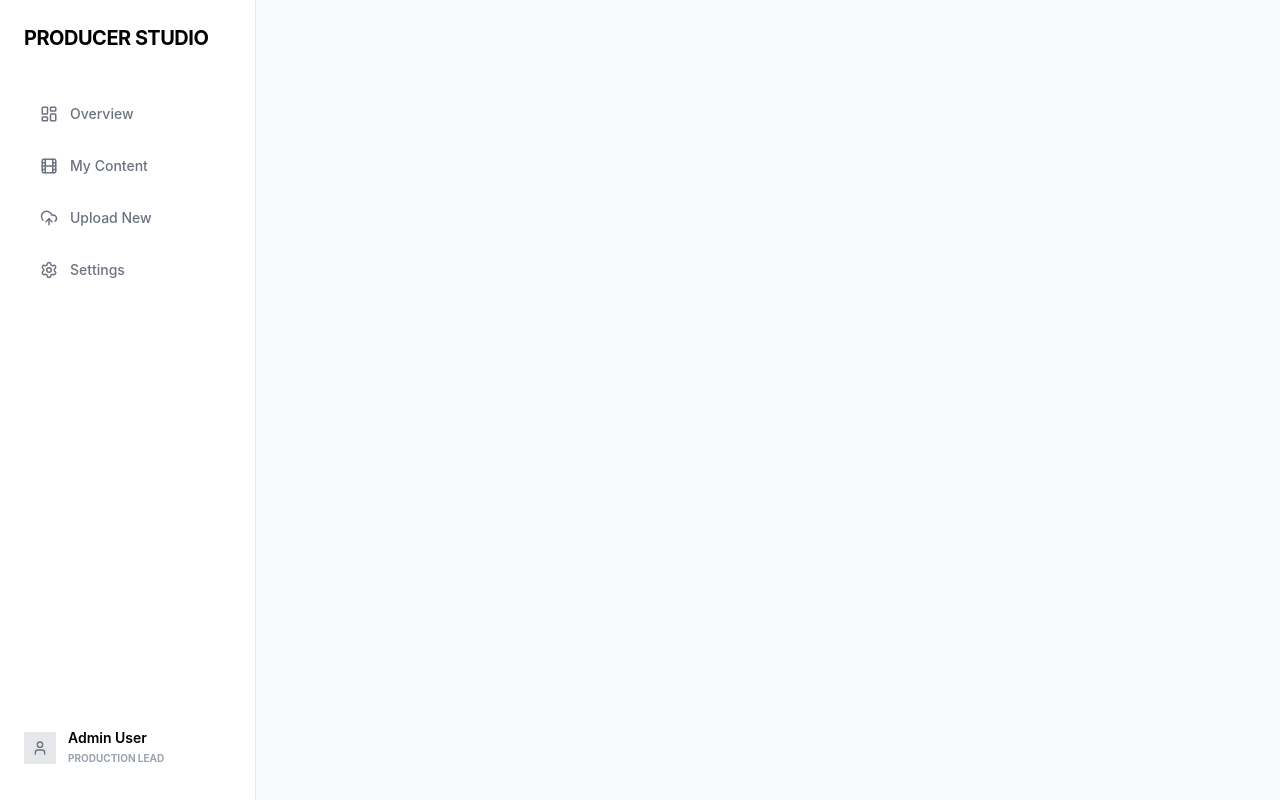
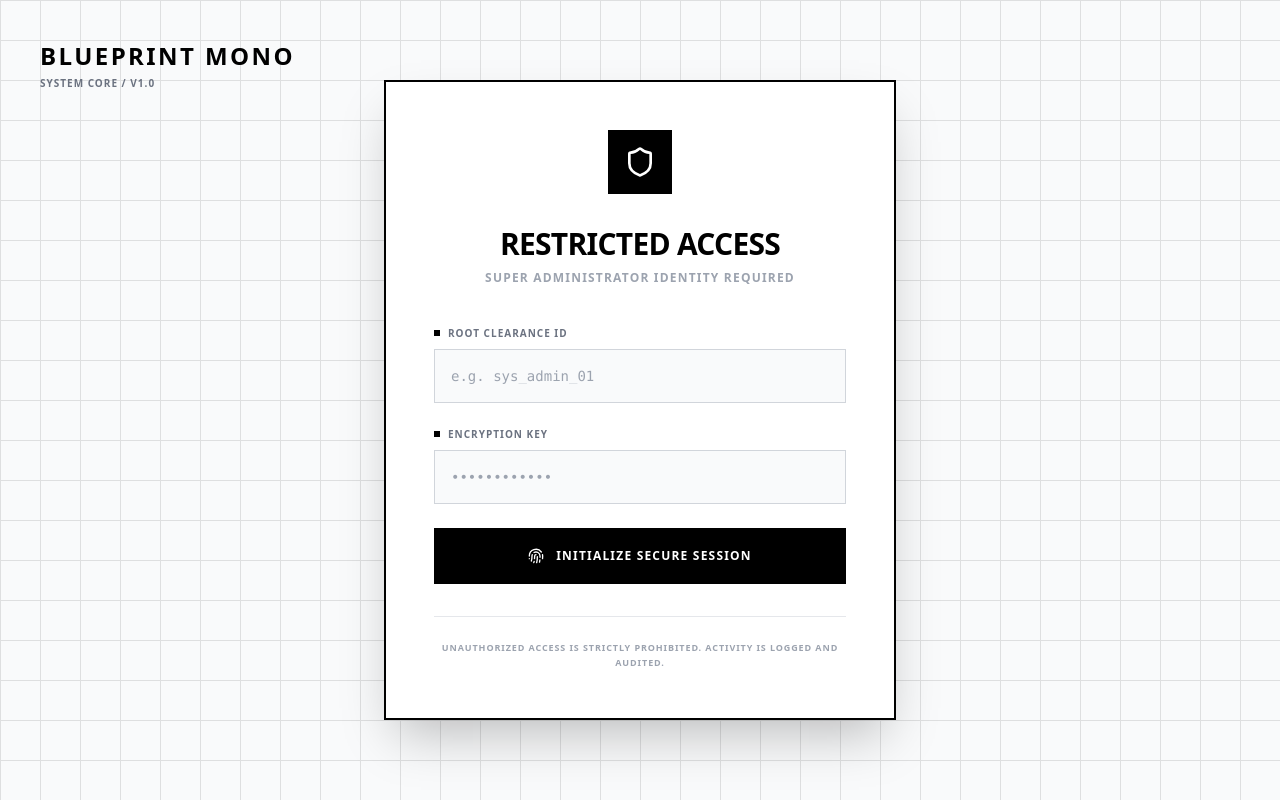
Before and after one commit to Chaitu1712/RankCine, a React (Vite) app: page /admin in a window 1280 px wide. Built offline with nearby package versions, Linux system fonts and the light colour scheme.

Commit message:
feat: add SuperAdminLogin page for secure access

```diff
--- a/src/App.jsx
+++ b/src/App.jsx
@@ -17,6 +17,7 @@ import ModerationQueue from './pages/superadmin/ModerationQueue';
 import UserManagement from './pages/superadmin/UserManagement';
 import MasterContent from './pages/superadmin/MasterContent';
 import AdminSettings from './pages/superadmin/AdminSettings';
+import SuperAdminLogin from './pages/superadmin/SuperAdminLogin';
 
 function App() {
   return (
@@ -25,7 +26,7 @@ function App() {
         {/* Public Routes */}
         <Route path="/" element={<Login />} />
         <Route path="/register" element={<Registration />} />
-
+        <Route path="/admin" element={<SuperAdminLogin />} />
         {/* Producer Studio Routes (Assuming these are for 'PRODUCER' role eventually) */}
         <Route path="*" element={
           <div className="flex">
--- /dev/null
+++ b/src/pages/superadmin/SuperAdminLogin.jsx
@@ -0,0 +1,85 @@
+import { useNavigate } from 'react-router-dom';
+import { Shield, Fingerprint } from 'lucide-react';
+
+export default function SuperAdminLogin() {
+  const navigate = useNavigate();
+
+  const handleAdminLogin = (e) => {
+    e.preventDefault();
+    // In a real app, you would authenticate and set the SUPER_ADMIN role here
+    navigate('/admin/dashboard');
+  };
+
+  return (
+    <div className="flex h-screen bg-gray-50 items-center justify-center relative overflow-hidden font-sans select-none">
+
+      {/* Blueprint Grid Background Pattern */}
+      <div className="absolute inset-0 opacity-10 pointer-events-none"
+           style={{ backgroundImage: 'linear-gradient(#000 1px, transparent 1px), linear-gradient(90deg, #000 1px, transparent 1px)', backgroundSize: '40px 40px' }}>
+      </div>
+
+      {/* Top Left Branding */}
+      <div className="absolute top-10 left-10">
+        <h1 className="text-2xl font-extrabold tracking-widest uppercase mb-1">Blueprint Mono</h1>
+        <p className="text-[10px] font-bold text-gray-500 uppercase tracking-widest">System Core / v1.0</p>
+      </div>
+
+      {/* Centered Login Terminal */}
+      <div className="w-full max-w-lg bg-white border-2 border-black p-12 shadow-2xl relative z-10">
+
+        <div className="flex justify-center mb-8">
+          <div className="w-16 h-16 bg-black flex items-center justify-center">
+            <Shield size={32} color="white" />
+          </div>
+        </div>
+
+        <div className="text-center mb-10">
+          <h2 className="text-3xl font-extrabold tracking-tight mb-2">RESTRICTED ACCESS</h2>
+          <p className="text-xs font-bold text-gray-400 uppercase tracking-widest">Super Administrator Identity Required</p>
+        </div>
+
+        <form onSubmit={handleAdminLogin} className="space-y-6">
+
+          <div>
+            <label className="block text-[10px] font-bold text-gray-500 mb-2 uppercase tracking-widest flex items-center gap-2">
+              <span className="w-1.5 h-1.5 bg-black"></span> Root Clearance ID
+            </label>
+            <input
+              type="text"
+              placeholder="e.g. sys_admin_01"
+              className="w-full border border-gray-300 p-4 text-sm font-mono focus:outline-none focus:border-black focus:ring-1 focus:ring-black transition-colors bg-gray-50 focus:bg-white"
+              required
+            />
+          </div>
+
+          <div>
+            <label className="block text-[10px] font-bold text-gray-500 mb-2 uppercase tracking-widest flex items-center gap-2">
+              <span className="w-1.5 h-1.5 bg-black"></span> Encryption Key
+            </label>
+            <input
+              type="password"
+              placeholder="••••••••••••"
+              className="w-full border border-gray-300 p-4 text-sm font-mono focus:outline-none focus:border-black focus:ring-1 focus:ring-black transition-colors bg-gray-50 focus:bg-white"
+              required
+            />
+          </div>
+
+          <button
+            type="submit"
+            className="w-full bg-black text-white font-bold py-5 text-xs tracking-widest uppercase mt-6 hover:bg-gray-800 transition-colors flex justify-center items-center gap-3"
+          >
+            <Fingerprint size={16} />
+            Initialize Secure Session
+          </button>
+        </form>
+
+        <div className="mt-8 pt-6 border-t border-gray-200 text-center">
+          <p className="text-[9px] font-bold text-gray-400 uppercase tracking-widest leading-relaxed">
+            Unauthorized access is strictly prohibited. Activity is logged and audited.
+          </p>
+        </div>
+
+      </div>
+    </div>
+  );
+}
```
